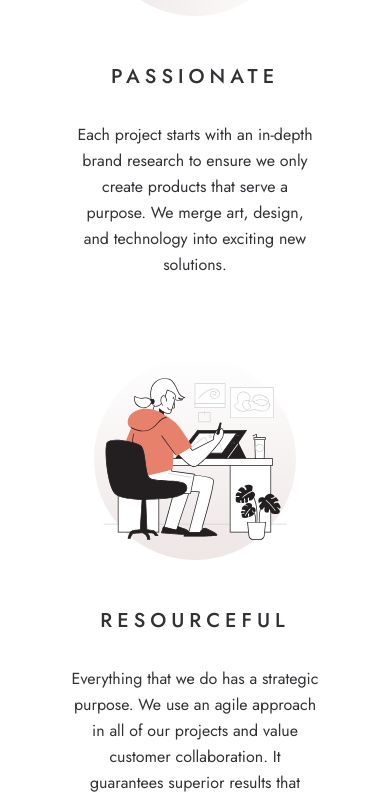
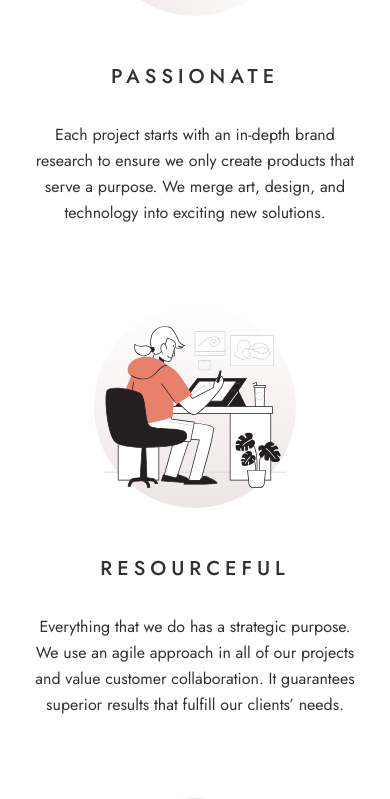
Before and after one commit to Miranda-K12/Desingo, a React (Vite) app: page / in a window 390 px wide. Shown: the part 2005-2804 px from the top of the page. Built offline with nearby package versions, Linux system fonts and the light colour scheme.

Commit message:
description reset margin

```diff
--- a/src/components/sharedComponents/companyValue/CompanyValue.module.css
+++ b/src/components/sharedComponents/companyValue/CompanyValue.module.css
@@ -33,6 +33,10 @@
     .title {
         margin-bottom: 16px;
     }
+
+    .description {
+        margin: 0;
+    }
 }
 
 @media (max-width: 400px) {
```
